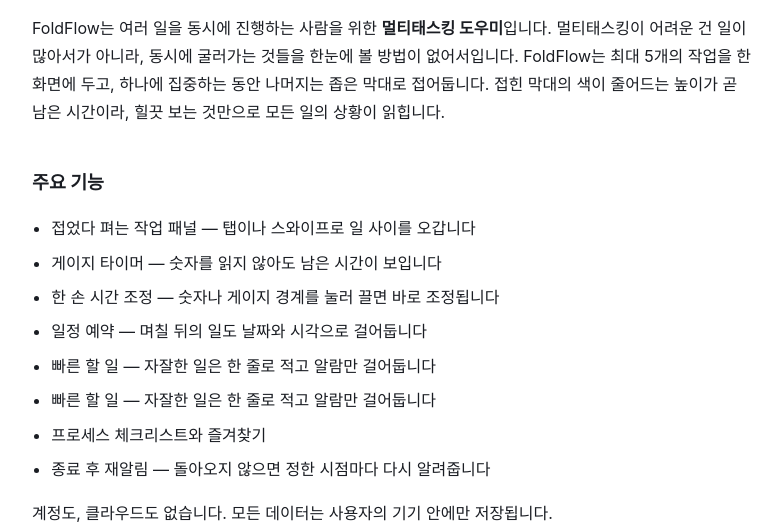
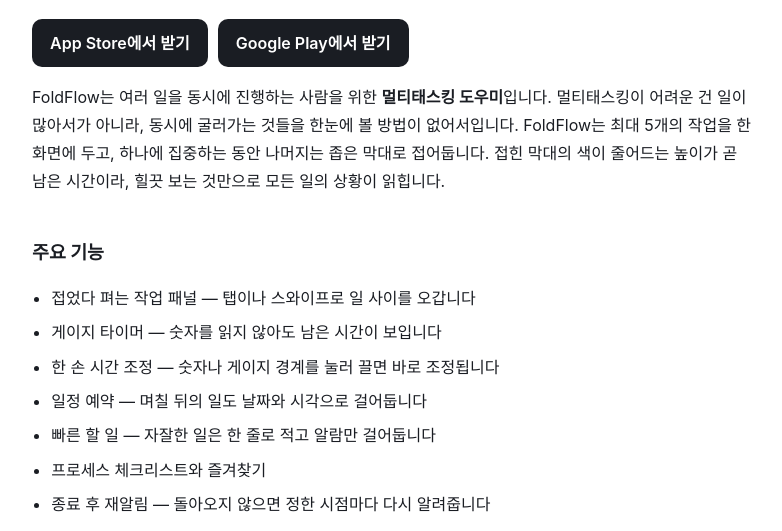
Before and after one commit to SynInaSoft/FoldFlow-web, a plain HTML site: page index.html in a window 1280 px wide. Shown: the part 201-732 px from the top of the page, without its empty margins (248-1030 px from the left). Drawn offline with Linux system fonts and the light colour scheme.

Commit message:
Add App Store and Google Play links

```diff
--- a/index.html
+++ b/index.html
@@ -36,12 +36,27 @@
       footer { margin-top: 3em; font-size: 0.9rem; color: #7a8496; }
       .lang { font-size: 0.9rem; color: #7a8496; margin-bottom: 1.5em; }
       .lang a { margin-left: 6px; }
+      .stores { display: flex; flex-wrap: wrap; gap: 10px; margin: 1.4em 0 0.4em; }
+      .stores a {
+        display: inline-block;
+        padding: 10px 18px;
+        border-radius: 10px;
+        background: #1a1d23;
+        color: #ffffff;
+        font-weight: 600;
+        text-decoration: none;
+      }
+      @media (prefers-color-scheme: dark) { .stores a { background: #e6e9ef; color: #0b0e13; } }
     </style>
   </head>
   <body>
     <p class="lang">한국어 · <a href="./index_en.html">English</a></p>
     <h1>FoldFlow</h1>
     <p class="tagline">멀티태스킹 도우미 · 여러 일 동시 진행</p>
+    <p class="stores">
+      <a href="https://apps.apple.com/app/id6798310204">App Store에서 받기</a>
+      <a href="https://play.google.com/store/apps/details?id=com.uninane.foldflow">Google Play에서 받기</a>
+    </p>
 
     <p>
       FoldFlow는 여러 일을 동시에 진행하는 사람을 위한 <strong>멀티태스킹 도우미</strong>입니다.
@@ -57,7 +72,6 @@
       <li>게이지 타이머 — 숫자를 읽지 않아도 남은 시간이 보입니다</li>
       <li>한 손 시간 조정 — 숫자나 게이지 경계를 눌러 끌면 바로 조정됩니다</li>
       <li>일정 예약 — 며칠 뒤의 일도 날짜와 시각으로 걸어둡니다</li>
-      <li>빠른 할 일 — 자잘한 일은 한 줄로 적고 알람만 걸어둡니다</li>
       <li>빠른 할 일 — 자잘한 일은 한 줄로 적고 알람만 걸어둡니다</li>
       <li>프로세스 체크리스트와 즐겨찾기</li>
       <li>종료 후 재알림 — 돌아오지 않으면 정한 시점마다 다시 알려줍니다</li>
```
Also changed, not shown: index_en.html (+15 -0 lines).
